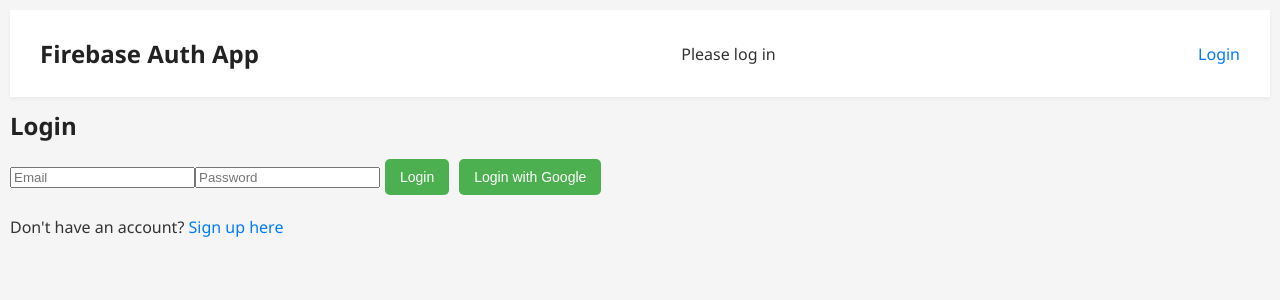
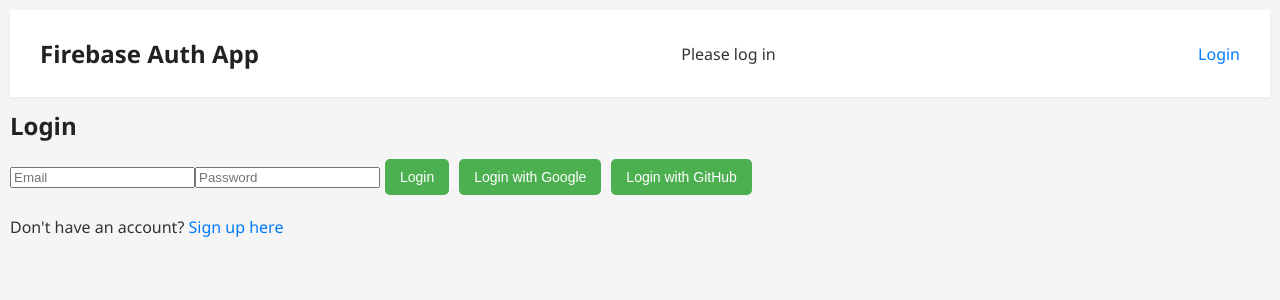
Before and after one commit to Eman-Abukhater/react-firebase-auth, a React (Vite) app in the folder firebase-auth-app/: page /login in a window 1280 px wide. Shown: the top 300 px of the page. Built offline with nearby package versions, Linux system fonts and the light colour scheme; no server answers.

Commit message:
add githup login

```diff
--- a/firebase-auth-app/src/context/AuthContext.jsx
+++ b/firebase-auth-app/src/context/AuthContext.jsx
@@ -6,7 +6,7 @@
   signOut,
   signInWithPopup,
 } from "firebase/auth";
-import { googleProvider } from "../firebase";
+import { googleProvider, githubProvider } from "../firebase"; // Include the GitHub provider here
 
 const AuthContext = createContext(); // Create a context for authentication to keep track of user state
 
@@ -29,10 +29,14 @@
   const login = (email, password) =>
     signInWithEmailAndPassword(auth, email, password);
   const loginWithGoogle = () => signInWithPopup(auth, googleProvider);
+
+  // Add GitHub login function
+  const loginWithGitHub = () => signInWithPopup(auth, githubProvider);
+
   const logout = () => signOut(auth);
 
   // Pass authentication data to context consumers
-  const value = { user, signup, login, loginWithGoogle, logout };
+  const value = { user, signup, login, loginWithGoogle, loginWithGitHub, logout };
 
   return <AuthContext.Provider value={value}>{children}</AuthContext.Provider>;
 };
--- a/firebase-auth-app/src/firebase.jsx
+++ b/firebase-auth-app/src/firebase.jsx
@@ -1,5 +1,5 @@
 import { initializeApp } from "firebase/app";
-import { getAuth, GoogleAuthProvider } from "firebase/auth";
+import { getAuth, GoogleAuthProvider, GithubAuthProvider} from "firebase/auth";
 
 // Your web app's Firebase configuration
 const firebaseConfig = {
@@ -12,7 +12,13 @@
 };
 
 
+
 // Initialize Firebase
-const app = initializeApp(firebaseConfig); //connect our app with firebase
-export const auth = getAuth(app); //getAuth is a method that returns the authentication instance
-export const googleProvider = new GoogleAuthProvider();// GoogleAuthProvider is a class that provides the Google authentication provider
+const app = initializeApp(firebaseConfig); // connect our app with firebase
+export const auth = getAuth(app); // getAuth is a method that returns the authentication instance
+
+// Google Authentication Provider
+export const googleProvider = new GoogleAuthProvider();
+
+// GitHub Authentication Provider (Added this)
+export const githubProvider = new GithubAuthProvider();
--- a/firebase-auth-app/src/pages/Home.jsx
+++ b/firebase-auth-app/src/pages/Home.jsx
@@ -8,7 +8,6 @@
       {user ? (
         <div>
           <h1>Welcome, {user.displayName || user.email}</h1>
-          <button onClick={logout}>Log Out</button>
         </div>
       ) : (
         <h1>Please log in</h1>
--- a/firebase-auth-app/src/pages/Login.jsx
+++ b/firebase-auth-app/src/pages/Login.jsx
@@ -5,7 +5,7 @@
 const Login = () => {
   const [email, setEmail] = useState("");
   const [password, setPassword] = useState("");
-  const { login, loginWithGoogle } = useContext(AuthContext);
+  const { login, loginWithGoogle, loginWithGitHub } = useContext(AuthContext);
   const navigate = useNavigate();
 
   const handleLogin = async () => {
@@ -30,6 +30,43 @@
     }
   };
 
+  const handleGitHubLogin = async () => {
+    try {
+      // Perform GitHub login via Firebase
+      const result = await loginWithGitHub();
+      navigate("/home"); // Redirect to home after successful linking
+      const user = result.user;
+      const credential = result.credential; // GitHub credential
+      console.log(user.providerData);
+
+      // Check if the user is already logged in with a different provider (Google)
+      if (user && user.providerData[0].providerId === 'google.com') {
+        // Link GitHub account to the existing Google account
+        await linkWithCredential(user, credential);
+        console.log("GitHub account linked to existing Google account!");
+        navigate("/home"); // Redirect to home after successful linking
+      }
+    } catch (error) {
+
+      console.error("GitHub login error:", error.message);
+
+      if (error.code === 'auth/account-exists-with-different-credential') {
+        const existingEmail = error.email;  // Get the email from the error
+        if (existingEmail) {
+          // If email is available, alert the user
+          alert(`This email (${existingEmail}) is already associated with a different provider. Please link your accounts.`);
+        } else {
+          // If email is not available, provide a generic message
+          alert("This account is already associated with another provider. Please link your accounts.");
+        }
+      } else {
+        alert("Login failed: " + error.message);
+      }
+    }
+
+  };
+
+
   return (
     <div>
       <h2>Login</h2>
@@ -47,6 +84,7 @@
       />
       <button onClick={handleLogin}>Login</button>
       <button onClick={handleGoogleLogin}>Login with Google</button>
+      <button onClick={handleGitHubLogin}>Login with GitHub</button>
       <p>Don't have an account? <Link to="/signup">Sign up here</Link></p>
     </div>
   );
```
